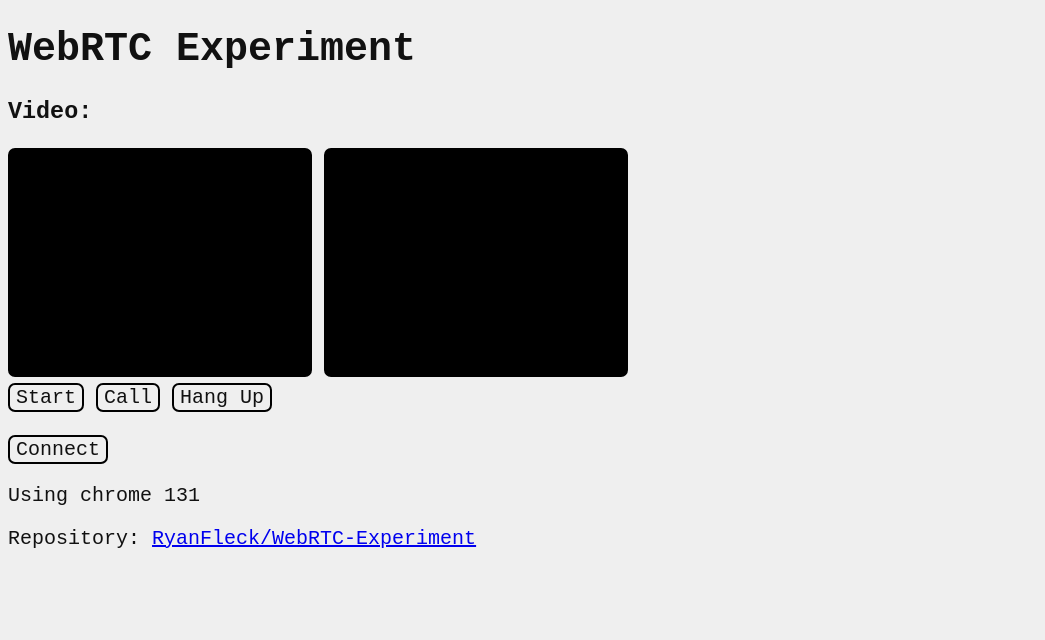
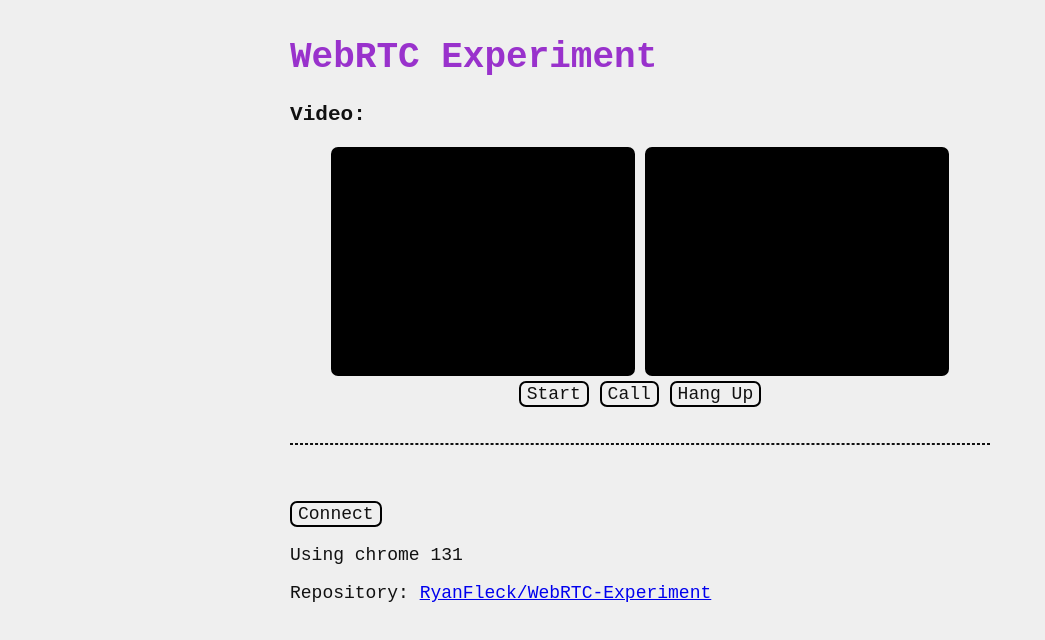
Before and after one commit to RyanFleck/WebRTC-Experiment, a website built with webpack: page src/index.html in a window 1280 px wide. Shown: the whole page, without its empty margins (0-1045 px from the left). Built offline with nearby package versions, Linux system fonts and the light colour scheme.

Commit message:
Style the webpage.

```diff
--- a/src/index.html
+++ b/src/index.html
@@ -9,17 +9,23 @@
 </head>
 
 <body>
-  <h1>WebRTC Experiment</h1>
+  <div id="latex-body-wrap">
+    <h1 id="title">WebRTC Experiment</h1>
 
     <h3>Video:</h3>
+
+    <div class="centered">
       <video id="localVideo" autoplay playsinline></video>
       <video id="remoteVideo" autoplay playsinline></video>
+    </div>
 
-  <div>
+    <div class="centered">
       <button id="startButton">Start</button>
       <button id="callButton">Call</button>
       <button id="hangupButton">Hang Up</button>
     </div>
+
+    <hr />
 
     <br />
 
@@ -41,7 +47,9 @@
     </div>
 
     <p id="browser-info"></p>
-  <p id="repo-info">Repository: <a href="https://github.com/RyanFleck/WebRTC-Experiment">RyanFleck/WebRTC-Experiment</a></p>
+    <p id="repo-info">Repository: <a
+        href="https://github.com/RyanFleck/WebRTC-Experiment">RyanFleck/WebRTC-Experiment</a></p>
+  </div>
 </body>
 
 </html>
--- a/src/styles/index.scss
+++ b/src/styles/index.scss
@@ -1,4 +1,4 @@
-$base-font-size: 20px;
+$base-font-size: 18px;
 $base-text-color: #111;
 $base-background-color: #EFEFEF;
 $base-border-radius: 7px;
@@ -33,3 +33,22 @@ video {
   border: $base-border;
   border-radius: $base-border-radius;
 }
+
+#latex-body-wrap{
+  margin: 0 auto;
+  max-width: 700px;
+  padding: 5px;
+}
+
+#title {
+  color: darkorchid;
+}
+
+.centered{
+  text-align: center;
+}
+
+hr{
+  border: 1px dashed $base-text-color;
+  margin: 2em 0em;
+}
```
Lines whose indentation alone changed are shown as unchanged.
